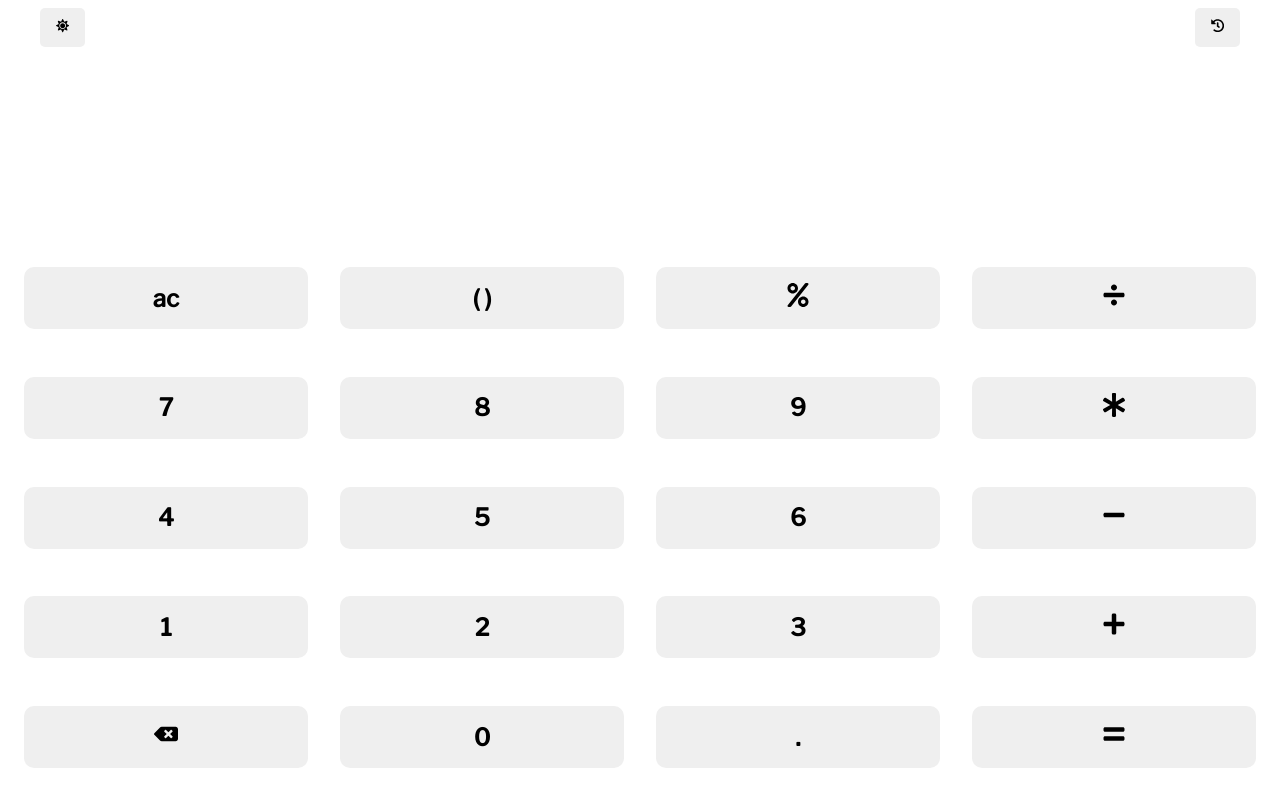
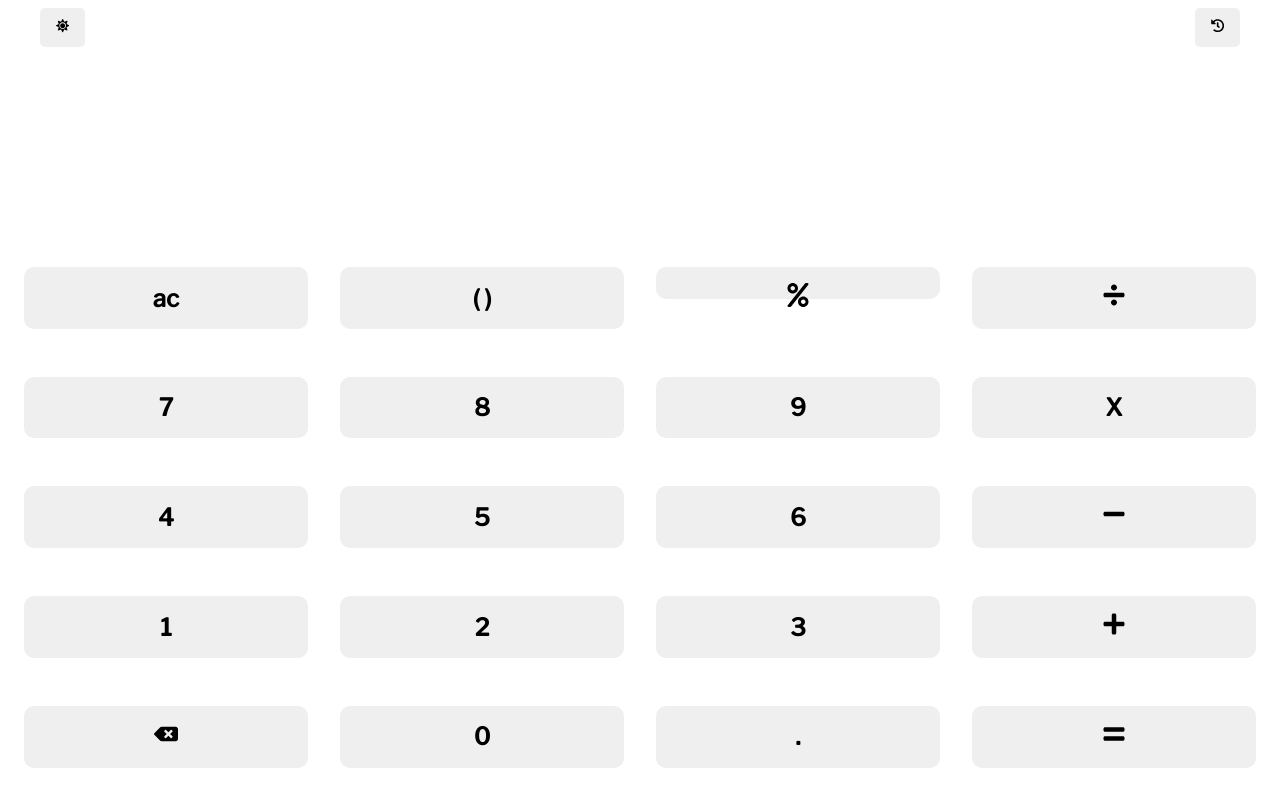
Before and after one commit to rodriguesnich/calc-pwa, a React (Create React App) app: page / in a window 1280 px wide. Built offline with nearby package versions, Linux system fonts and the light colour scheme.

Commit message:
commiting with sublime merge

```diff
--- a/src/App.css
+++ b/src/App.css
@@ -1,9 +1,9 @@
 .App {
   height: 100vh;
-  padding: .5rem;
+  padding: 0.5rem;
 }
 
-.Modal  {
+.Modal {
   position: fixed;
   /* left: 7%; */
   display: flex;
@@ -12,7 +12,7 @@
   text-align: center;
   z-index: 1;
   width: 90%;
-    margin:1rem;
+  margin: 1rem;
   height: 30vh;
   background-color: gray;
   overflow: scroll;
@@ -68,7 +68,7 @@
   height: 30%;
   border: none;
   font-size: 1.5rem;
-  font-family: 'Cabin', sans-serif;
+  font-family: "Cabin", sans-serif;
   text-align: right;
 }
 
@@ -78,7 +78,7 @@
   font-size: 2.5rem;
   resize: none;
   text-align: right;
-  font-family: 'Cabin', sans-serif;
+  font-family: "Cabin", sans-serif;
 }
 
 .Keyboard {
@@ -99,6 +99,13 @@
   margin: 1rem;
   border-radius: 10px;
   font-size: 1.5rem;
-  font-family: 'Libre Franklin', sans-serif;
+  font-family: "Libre Franklin", sans-serif;
   font-weight: 600;
 }
+
+.icon-button {
+  height: 1.5rem;
+  text-align: center;
+  align-items: center;
+  justify-content: center;
+}
--- a/src/App.tsx
+++ b/src/App.tsx
@@ -141,14 +141,15 @@ function App() {
         <div className="button-line">
           <button onClick={clear}>ac</button>
           <button onClick={handleParent}>( )</button>
-          <button onClick={calcPercent}><FaPercent /></button>
+          <button className="icon-button" onClick={calcPercent}><FaPercent /></button>
           <button onClick={() => addOperator("/")}><FaDivide /></button>
         </div>
         <div className="button-line">
           <button onClick={addNumber}>7</button>
           <button onClick={addNumber}>8</button>
           <button onClick={addNumber}>9</button>
-          <button onClick={() => addOperator("*")}><FaAsterisk /></button>
+          {/* <button onClick={() => addOperator("*")}><FaAsterisk /></button> */}
+          <button onClick={() => addOperator("*")}>X</button>
         </div>
         <div className="button-line">
           <button onClick={addNumber}>4</button>
```
Lines whose indentation alone changed are shown as unchanged.
